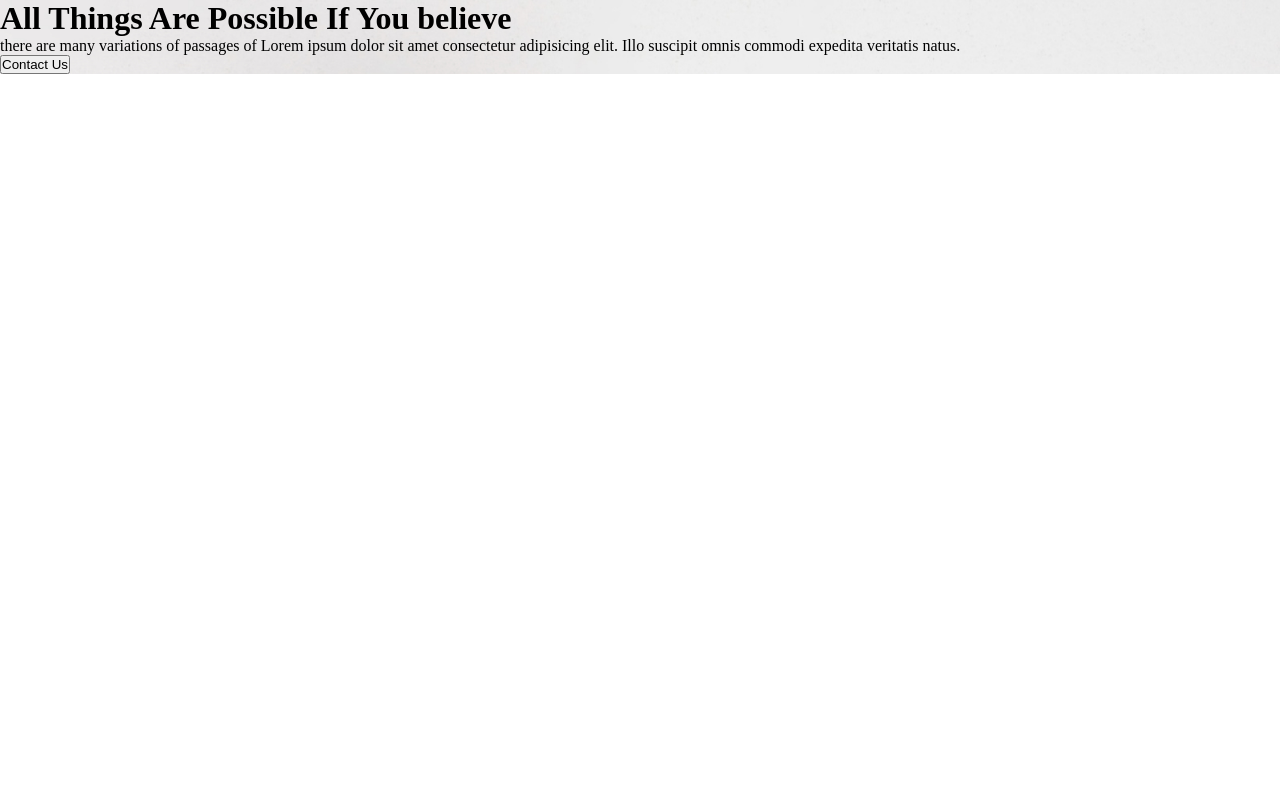
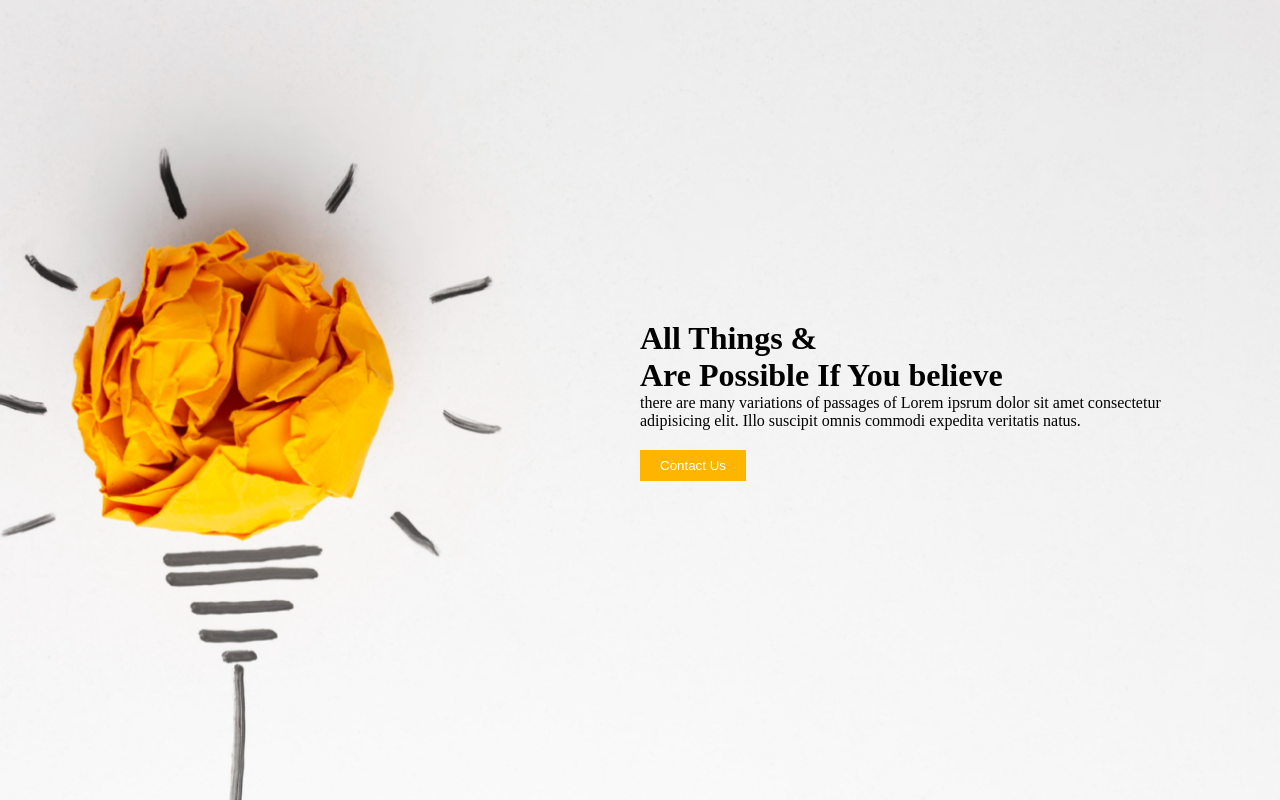
Before and after one commit to dipokroydip3/New-Year-New-Me-Web, a plain HTML site: page index.html in a window 1280 px wide. Drawn offline with Linux system fonts and the light colour scheme.

Commit message:
header part design complet

```diff
--- a/css/style.css
+++ b/css/style.css
@@ -6,4 +6,29 @@
 
 header {
       background: url('/images/banner/banner1.png');
+      background-size: cover;
+      background-position: center;
+
 }
+
+.header-container {
+      width: 100%;
+      height: 100vh;
+      display: flex;
+      justify-content: right;
+      align-items: center;
+
+}
+.header-content {
+      width: 50%;
+      padding-right: 100px;
+}
+
+.header-btn {
+      margin-top: 20px;
+      padding: 8px 20px;
+      background-color: #feb500;
+      color: white;
+      border: none;
+      cursor: pointer;
+}
--- a/index.html
+++ b/index.html
@@ -11,9 +11,9 @@
       <header>
             <div class="header-container">
                   <div class="header-content">
-                        <h1 class="header-title">All Things Are Possible If You believe</h1>
+                        <h1 class="header-title">All Things & <br> Are Possible If You believe</h1>
                         <p class="header-paragraph">
-                              there are many variations of passages of Lorem ipsum dolor sit amet consectetur adipisicing elit. Illo suscipit omnis commodi expedita veritatis natus.
+                              there are many variations of passages of Lorem ipsrum dolor sit amet consectetur adipisicing elit. Illo suscipit omnis commodi expedita veritatis natus.
                         </p>
                         <button class="header-btn">Contact Us</button>
                   </div>
```
